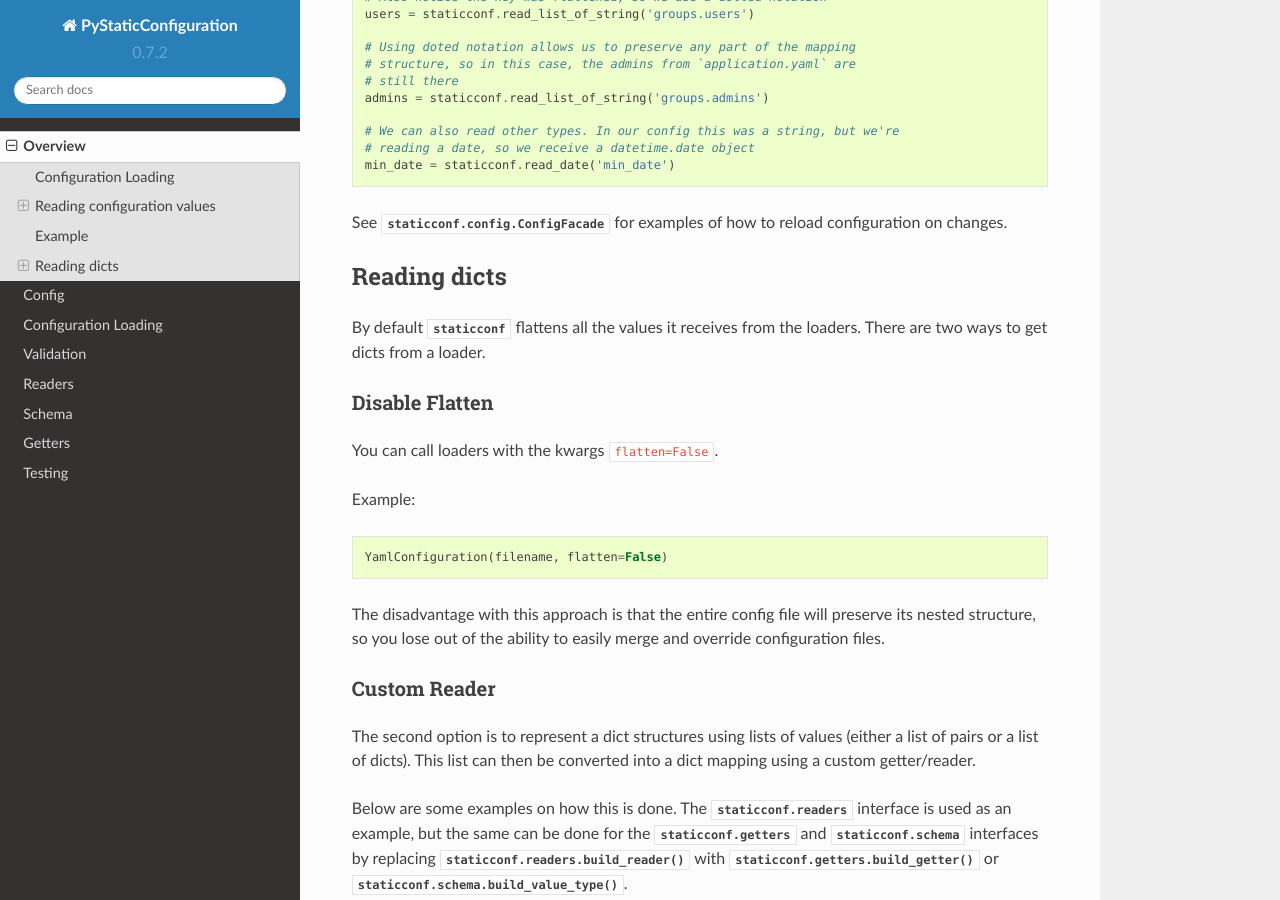
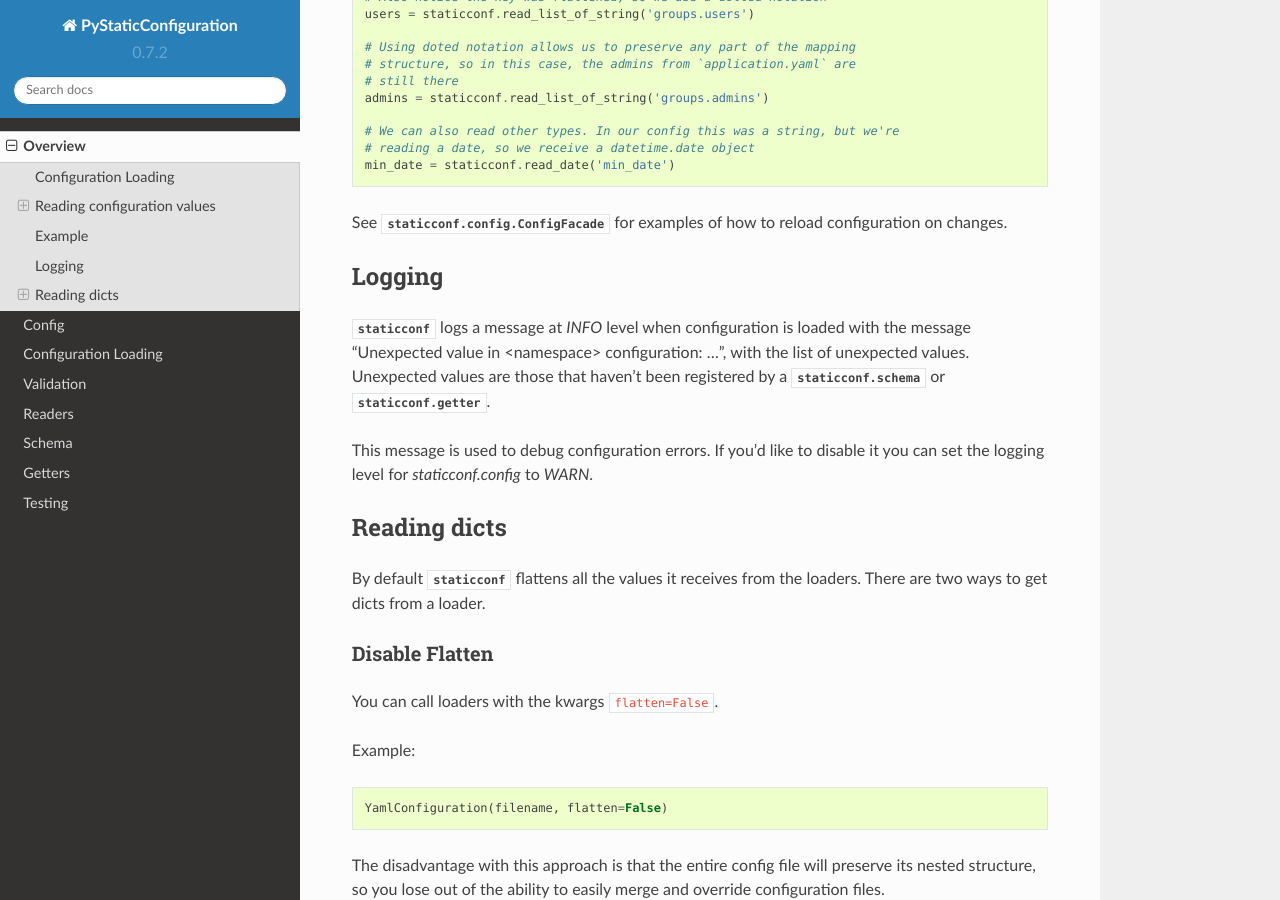
Before and after one commit to dnephin/PyStaticConfiguration, a Sphinx documentation site: the page built from docs/source/overview.rst, in a window 1280 px wide and 900 px high, scrolled down 2705 px. Built offline with Sphinx 7.4.7 and the Read the Docs theme 2.0.0, drawn with Linux system fonts in a browser that asks for light colours.

Commit message:
Add a note about logging to the docs.

```diff
--- a/docs/source/overview.rst
+++ b/docs/source/overview.rst
@@ -164,6 +164,18 @@ See :class:`staticconf.config.ConfigFacade` for examples of how to reload
 configuration on changes.
 
 
+Logging
+-------
+
+:mod:`staticconf` logs a message at `INFO` level when configuration is loaded
+with the message "Unexpected value in <namespace> configuration: ...", with the
+list of unexpected values.  Unexpected values are those that haven't been
+registered by a :mod:`staticconf.schema` or :mod:`staticconf.getter`.
+
+This message is used to debug configuration errors. If you'd like to disable it
+you can set the logging level for `staticconf.config` to `WARN`.
+
+
 Reading dicts
 -------------
 By default :mod:`staticconf` flattens all the values it receives from
```
